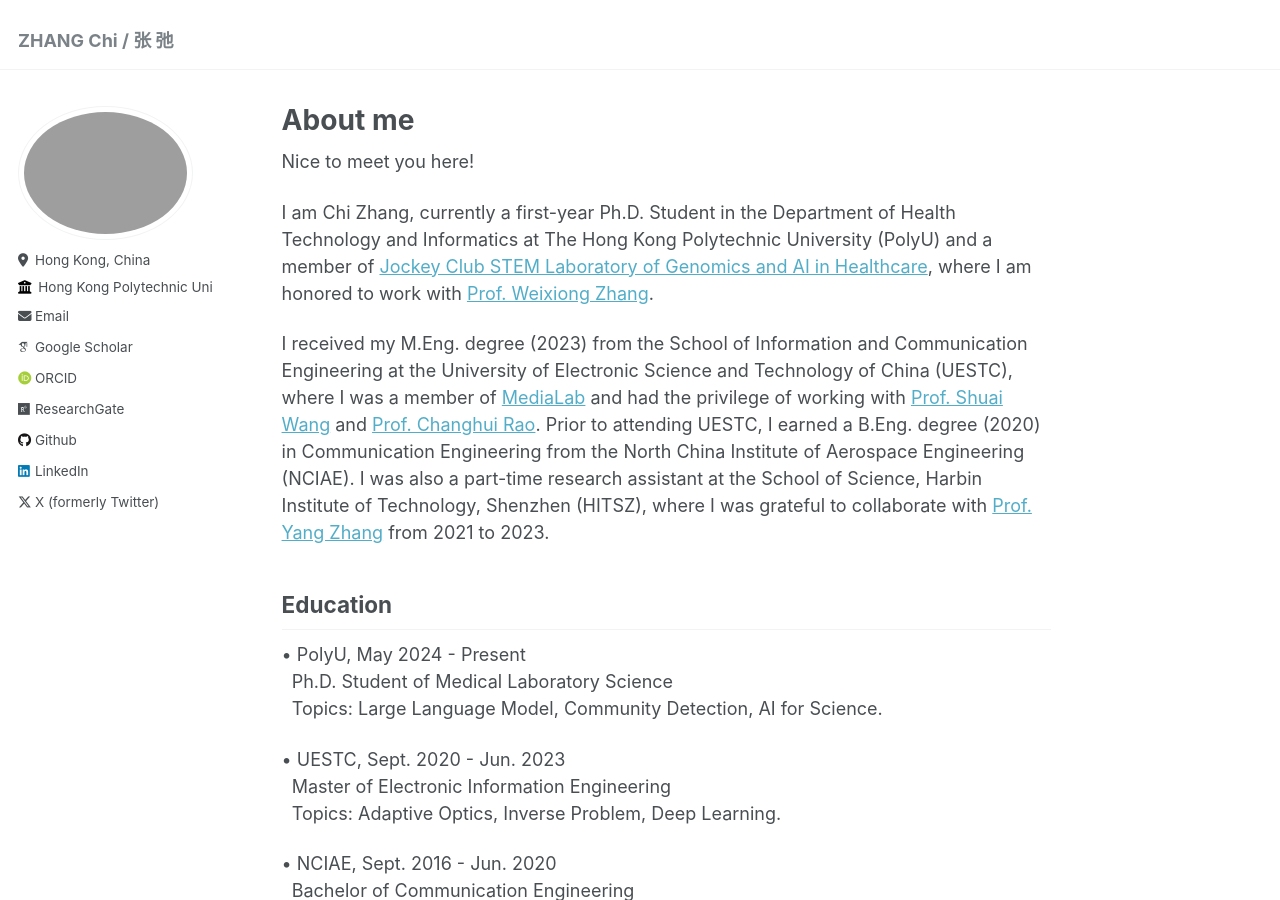
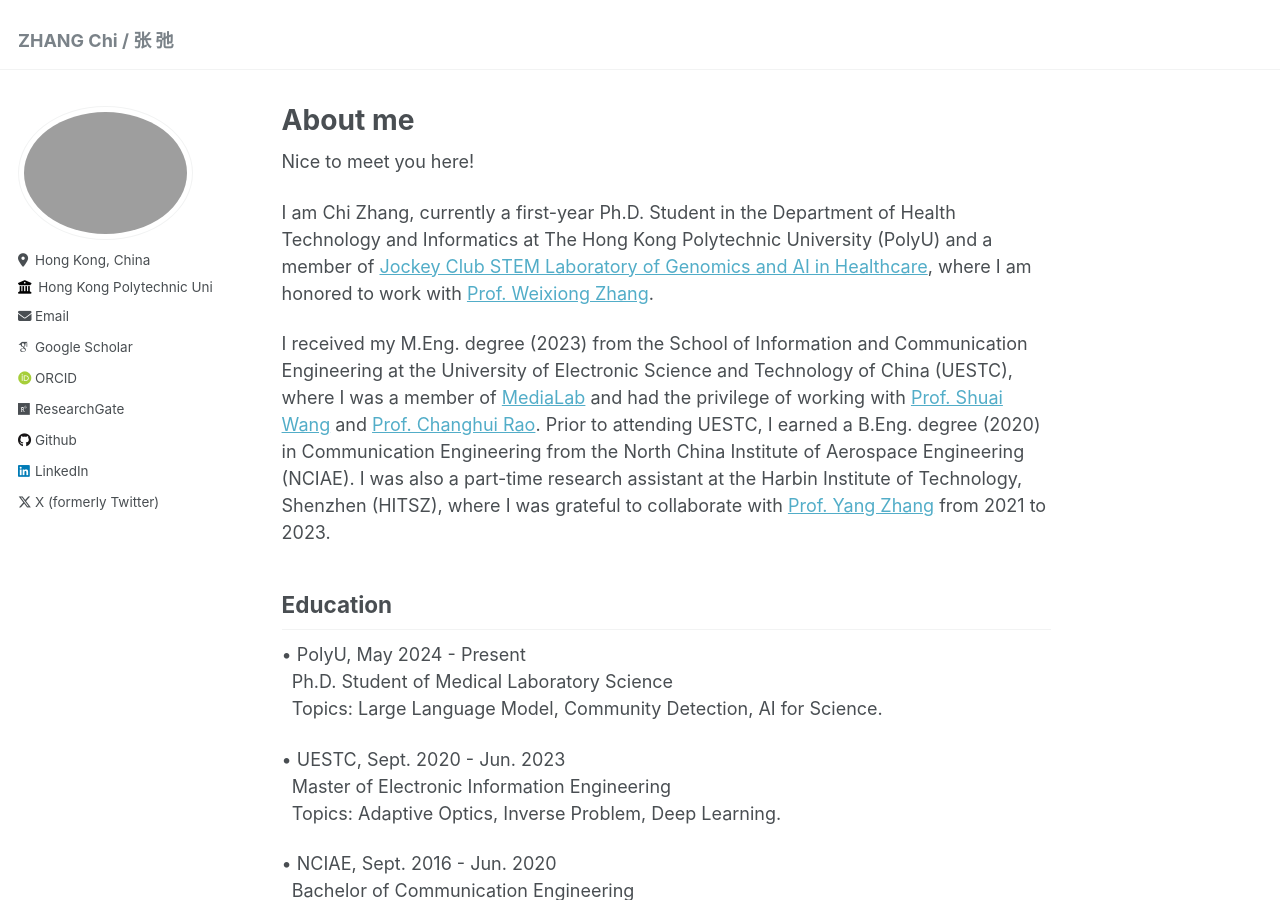
Before and after one commit to mrchasezhang/mrchasezhang.github.io, a Jekyll site: the page built from _pages/about.md, in a window 1280 px wide and 900 px high. Built offline with Jekyll 4.4.1, drawn with Linux system fonts in a browser that asks for light colours; some web fonts are replaced.

Commit message:
Update about.md

```diff
--- a/_pages/about.md
+++ b/_pages/about.md
@@ -11,7 +11,7 @@ Nice to meet you here!
 
 I am Chi Zhang, currently a first-year Ph.D. Student in the Department of Health Technology and Informatics at The Hong Kong Polytechnic University (PolyU) and a member of [Jockey Club STEM Laboratory of Genomics and AI in Healthcare](https://genomicmedicine.github.io/site/#/), where I am honored to work with [Prof. Weixiong Zhang](https://www.polyu.edu.hk/hti/people/academic-staff/prof-zhang-weixiong/).
 
-I received my M.Eng. degree (2023) from the School of Information and Communication Engineering at the University of Electronic Science and Technology of China (UESTC), where I was a member of [MediaLab](https://medialab.uestc.edu.cn/) and had the privilege of working with [Prof. Shuai Wang](https://faculty.uestc.edu.cn/wangshuai/zh_CN/index.htm) and [Prof. Changhui Rao](https://people.ucas.ac.cn/~chrao). Prior to attending UESTC, I earned a B.Eng. degree (2020) in Communication Engineering from the North China Institute of Aerospace Engineering (NCIAE). I was also a part-time research assistant at the School of Science, Harbin Institute of Technology, Shenzhen (HITSZ), where I was grateful to collaborate with [Prof. Yang Zhang](https://faculty.hitsz.edu.cn/zhangyang) from 2021 to 2023.
+I received my M.Eng. degree (2023) from the School of Information and Communication Engineering at the University of Electronic Science and Technology of China (UESTC), where I was a member of [MediaLab](https://medialab.uestc.edu.cn/) and had the privilege of working with [Prof. Shuai Wang](https://faculty.uestc.edu.cn/wangshuai/zh_CN/index.htm) and [Prof. Changhui Rao](https://people.ucas.ac.cn/~chrao). Prior to attending UESTC, I earned a B.Eng. degree (2020) in Communication Engineering from the North China Institute of Aerospace Engineering (NCIAE). I was also a part-time research assistant at the Harbin Institute of Technology, Shenzhen (HITSZ), where I was grateful to collaborate with [Prof. Yang Zhang](https://faculty.hitsz.edu.cn/zhangyang) from 2021 to 2023.
 
 
 ## Education
```
